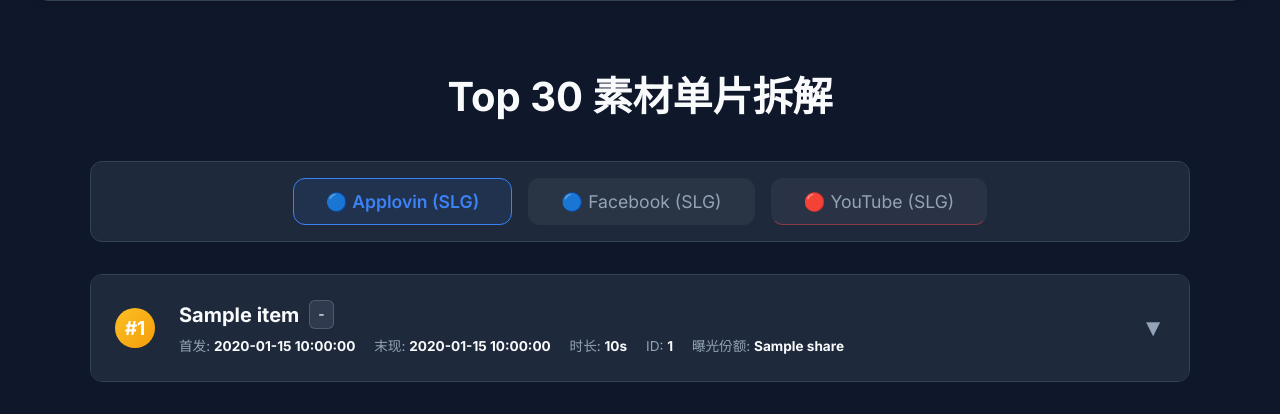
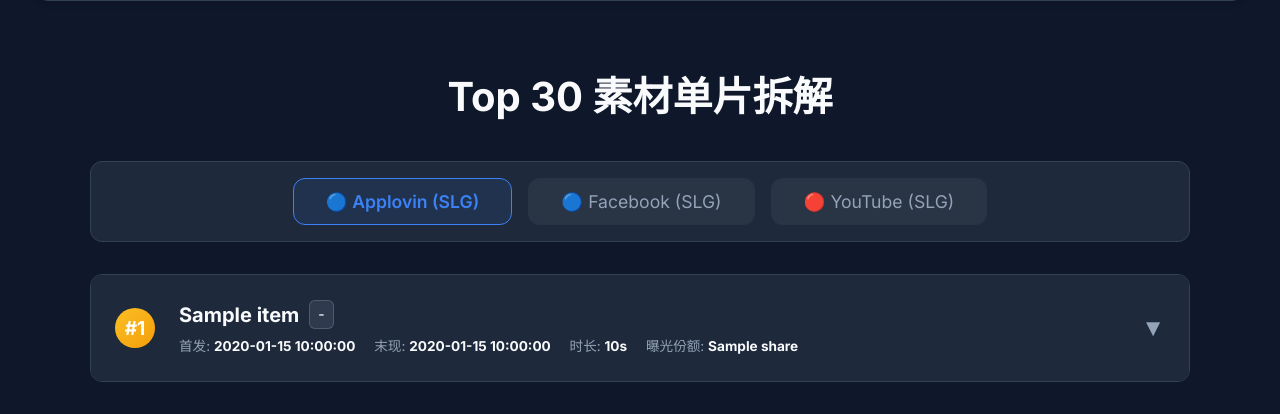
Before and after one commit to KEVqwe/slg-ad-weekly-analyzer, a Python web app: template templates/report_template.html in a window 1280 px wide. Shown: the part 722-1136 px from the top of the page. Run offline with Jinja, Linux system fonts and the light colour scheme; the template is opened without the code that fills it: most values are stand-ins (such as "Sample title", 1, 10 or a date in 2020); grey boxes marked "Sample" are stand-in pictures.

Commit message:
update auto runner

```diff
--- a/templates/report_template.html
+++ b/templates/report_template.html
@@ -574,8 +574,7 @@
             <div class="channel-tabs">
                 <button class="tab-btn active" data-target="col-applovin">🔵 Applovin (SLG)</button>
                 <button class="tab-btn" data-target="col-facebook">🔵 Facebook (SLG)</button>
-                <button class="tab-btn" data-target="col-youtube"
-                    style="border-bottom-color: rgba(239, 68, 68, 0.5);">🔴 YouTube (SLG)</button>
+                <button class="tab-btn" data-target="col-youtube">🔴 YouTube (SLG)</button>
             </div>
 
             <div class="multi-column-container" id="main-channels-grid">
@@ -615,8 +614,6 @@
                                             <span style="display:inline-block; margin-right: 15px;">时长: <strong
                                                     style="color: var(--text-primary);">{{ item.duration_seconds
                                                     }}s</strong></span>
-                                            <span style="display:inline-block; margin-right: 15px;">ID: <strong
-                                                    style="color: var(--text-primary);">{{ item.ad_id }}</strong></span>
                                             <span style="display:inline-block;">曝光份额: <strong
                                                     style="color: var(--text-primary);">{% if item.share %}{{ item.share
                                                     }}{% else %}未知{% endif %}</strong></span>
@@ -718,8 +715,6 @@
                                             <span style="display:inline-block; margin-right: 15px;">时长: <strong
                                                     style="color: var(--text-primary);">{{ item.duration_seconds
                                                     }}s</strong></span>
-                                            <span style="display:inline-block; margin-right: 15px;">ID: <strong
-                                                    style="color: var(--text-primary);">{{ item.ad_id }}</strong></span>
                                             <span style="display:inline-block;">曝光份额: <strong
                                                     style="color: var(--text-primary);">{% if item.share %}{{ item.share
                                                     }}{% else %}未知{% endif %}</strong></span>
@@ -821,8 +816,6 @@
                                             <span style="display:inline-block; margin-right: 15px;">时长: <strong
                                                     style="color: var(--text-primary);">{{ item.duration_seconds
                                                     }}s</strong></span>
-                                            <span style="display:inline-block; margin-right: 15px;">ID: <strong
-                                                    style="color: var(--text-primary);">{{ item.ad_id }}</strong></span>
                                             <span style="display:inline-block;">曝光份额: <strong
                                                     style="color: var(--text-primary);">{% if item.share %}{{ item.share
                                                     }}{% else %}未知{% endif %}</strong></span>
```
Also changed, not shown: .github/workflows/weekly_report.yml.
